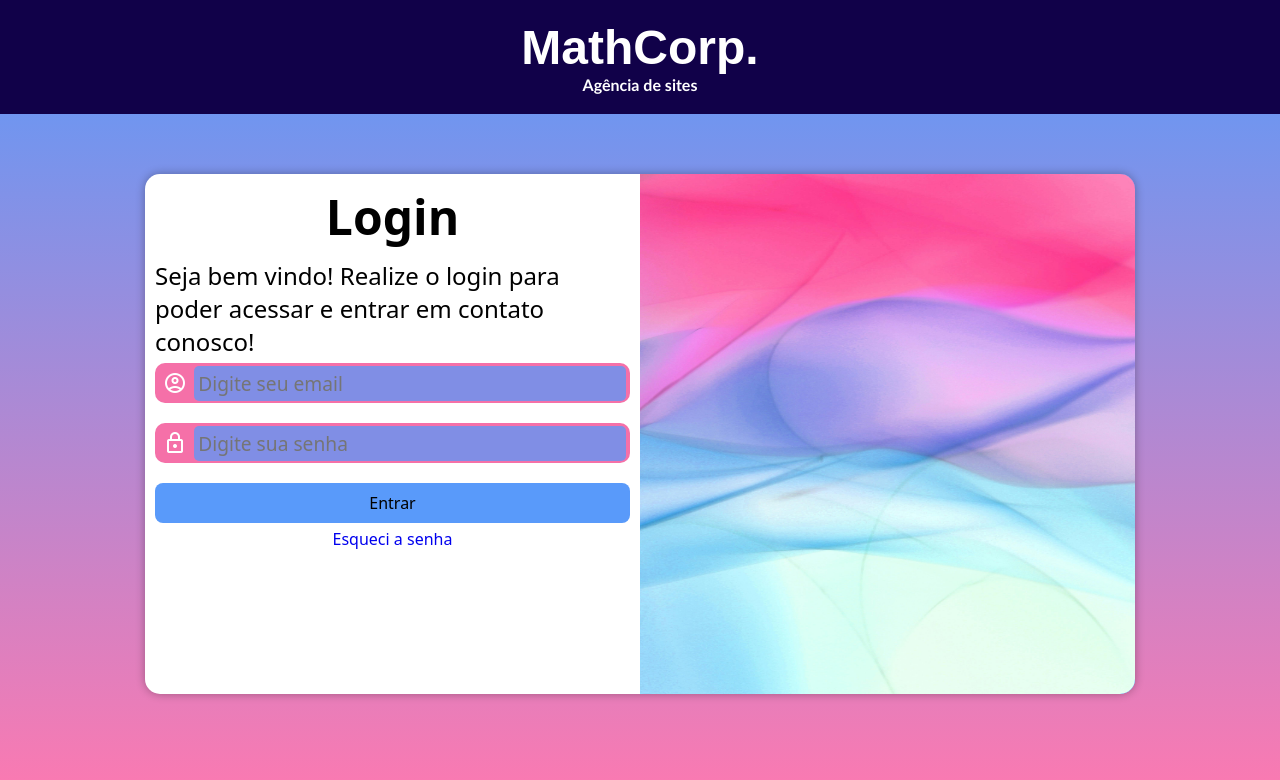
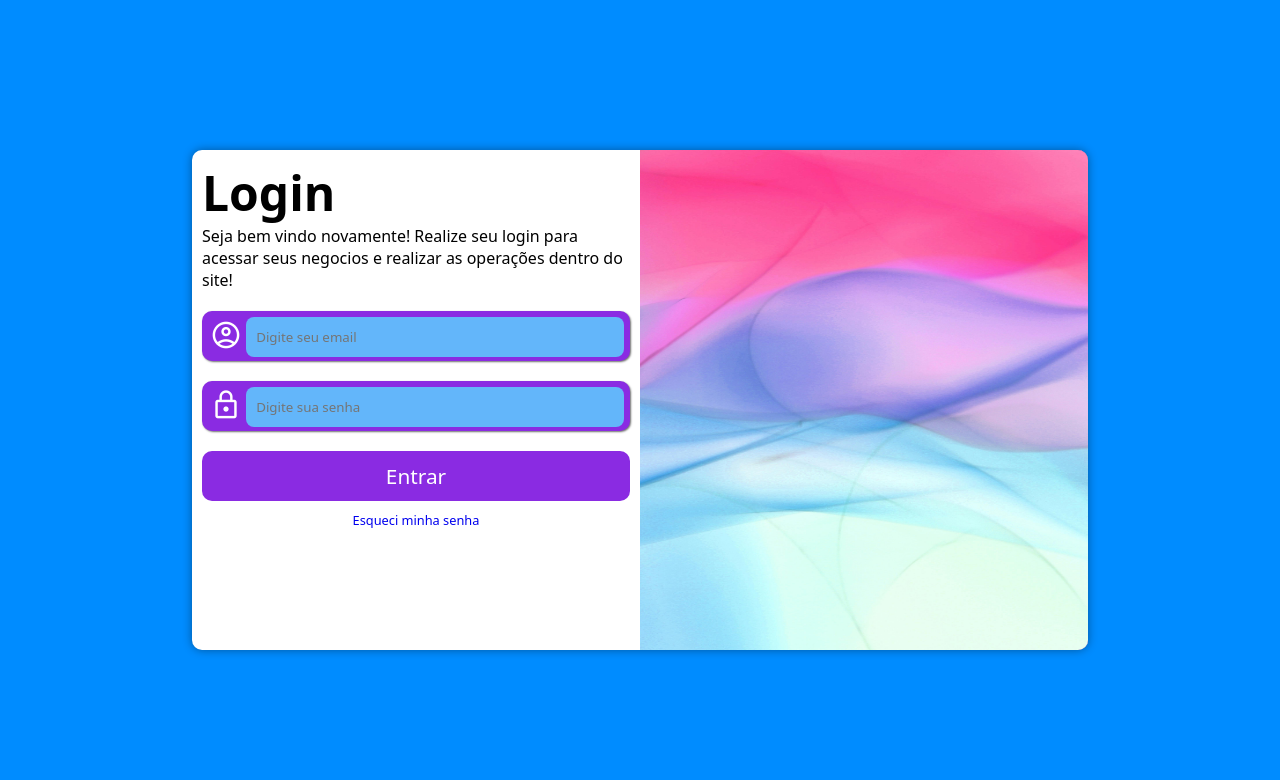
Before and after one commit to MatheusCordeiro52/PORTFOLIO, a plain HTML site: page TelaLogin/index.html in a window 1280 px wide. Drawn offline with nearby package versions, Linux system fonts and the light colour scheme; a web font is replaced by a local one.

Commit message:
TelaLoginUpdate

```diff
--- a/TelaLogin/estilos/midiaquery.css
+++ b/TelaLogin/estilos/midiaquery.css
@@ -1,9 +1,6 @@
 @charset "UTF-8";
 
 @media screen and (min-width: 768px){
-body{
-    background-image: linear-gradient(to bottom, #599afa, #fd79b0);
-}
 section#login{
     width: 80vw;
 }
@@ -17,31 +14,54 @@ section#login > div#formulario{
     width: 70%;
     height: 100%;
 }
-div#formulario > p{
-    font-size: 1.5em;
+section#login h1{
+    font-size: 2em;
 }
 div.campo{
-
-
+    height: 50px;
+    margin-top: 20px;
     margin-bottom: 20px;
+}
+section#login span{
+    font-size: 32px;
+}
+input[type="email"]{
+    height: 40px;
+    width: calc(100% - 50px);
+    transform: translate(0, -10px);
+}
+input[type="password"]{
+    height: 40px;
+    width: calc(100% - 50px);
+    transform: translate(0, -10px);
+}
+section#login .botao{
+    height: 50px;
+}
+form > a.esqueci{
+    margin-top: 10px;
 }
 }
 
 @media screen and (min-width:992px){
     section#login{
-    width: 990px;
+        width: 70vw;
     }
-    section#login > div#imagem{
+    section#login div#imagem{
         float: right;
         width: 50%;
-    height: 100%;
     }
-section#login > div#formulario{
+    section#login div#formulario{
         float: left;
         width: 50%;
-    height: 100%;
     }
-div#formulario > h1{
+    section#login h1{
         font-size: 3em;
     }
+    input[type="email"]{
+    transform: translate(0, -9px);
 }
+input[type="password"]{
+    transform: translate(0, -9px);
+}
+}
--- a/TelaLogin/estilos/style.css
+++ b/TelaLogin/estilos/style.css
@@ -1,5 +1,4 @@
 @charset "UTF-8";
-@import url('https://fonts.googleapis.com/css2?family=Goldman:wght@400;700&display=swap');
 /*Mobile First*/
 *{
     margin: 0;
@@ -7,114 +6,98 @@
     font-family: system-ui, -apple-system, BlinkMacSystemFont, 'Segoe UI', Roboto, Oxygen, Ubuntu, Cantarell, 'Open Sans', 'Helvetica Neue', sans-serif;
     box-sizing: border-box;
 }
-body, html{
-    background-color: #599afa;
+body{
+    background-color: rgb(0, 140, 255);
+    width: 100vw;
     height: 100vh;
-    width: 100vw;
-
-}
-header{
-    background-color: #110149;
-    color: white;
-    text-align: center;
-    padding: 20px;
-
-}
-header h1{
-    font-family: "Goldman", sans-serif;
-    font-size: 3em;
-}
-header h2{
-    font-family: 'Gill Sans', 'Gill Sans MT', Calibri, 'Trebuchet MS', sans-serif;
-    font-size: 1em;
 }
 main{
     position: relative;
-    height: 80vh;
     width: 100vw;
+    height: 100vh;
+
 }
 section#login{
     position: absolute;
     top: 50%;
     left: 50%;
-    transform: translate(-50%,-50%);
+    transform: translate(-50%, -50%);
     overflow: hidden;
+    transition: 0.5s;
 
     background-color: white;
-    width: 300px;
-    height: 520px;
-    border-radius: 15px;
-    box-shadow: 0px 0px 10px rgba(0, 0, 0, 0.315);
-
-    transition: width .4s, height .4s;
-    transition-timing-function: ease;
+    width: 350px;
+    height: 500px;
+    border-radius: 10px;
+    box-shadow: 0px 0px 10px rgba(0, 0, 0, 0.39);
 }
-section#login > div#imagem{
+section#login> #imagem{
     display: block;
-    background: #0065fc url(../Imagens/background.jpg) no-repeat center fixed;
+    background: rebeccapurple url(../Imagens/background.jpg) no-repeat center fixed;
     background-size: cover;
     height: 200px;
+
+}
+label{
+    display: none;
 }
 section#login > div#formulario{
     display: block;
     padding: 10px;
 }
-div#formulario > h1{
-    text-align: center;
-    font-size: 2em;
-    margin-bottom: 10px;
+div.campo{
+    background-color: blueviolet;
+    width: 100%;
+    height:40px;
+    border-radius: 10px;
+    margin-top: 5px;
+    margin-bottom: 5px;
+    box-shadow: 1px 1px 2px rgba(0, 0, 0, 0.568);
 }
-div.campo{
-    background-color: #f570a8;
-    border-radius: 10px;
-    width: 100%;
-    display: block;
-    height: 40px;
-    margin: 5px 0px;
+section#login span{
+    color: white;
+    padding-top: 8px;
+    padding-left: 8px;
 }
-span{
+input[type="email"]{
+    background-color: rgb(99, 182, 250);
+    height: 30px;
+    border-radius: 8px;
+    border-style: none;
+    width: calc(100% - 40px);
+    transform: translate(0, -7px);
+    padding-left: 10px;
+}
+input[type="password"]{
+    background-color: rgb(99, 182, 250);
+    height: 30px;
+    border-radius: 8px;
+    border-style: none;
+    width: calc(100% - 40px);
+    transform: translate(0, -7px);
+    padding-left: 10px;
+}
+input:focus-within{
+    background-color: aliceblue;
+}
+section#login .botao{
+    background-color: blueviolet;
     color: white;
-    height: 40px;
-    width: 35px;
-    padding: 8px;
-}
-div.campo input{
-    background-color: #5999fabe;
-    font-size: 1.2em;
-    width: calc(100% - 43px);
-    height: 100%;
-    transform: translateY(-4px);
-    border: 0px;
-    border-radius: 5px;
-    padding: 4px;
-}
-div.campo input:focus-within{
-    background-color: #c2d8f8;
-}
-form label{
-    display: none;
-}
-input[type=submit]{
-    display: block;
-    font-size: 1em;
     width: 100%;
     height: 40px;
-    background-color: #599afa;
-    border: none;
-    border-radius: 8px;
-    margin-top: 10px;
+    border-radius: 10px;
+    font-size: 1.3em;
+    border-style: none;
 }
-input[type=submit]:hover{
-    background-color: rgba(51, 235, 241, 0.726);
-    transition: transform .2s;
-    transform: scale(0.95);
-    cursor: pointer
+section#login .botao:hover{
+    background-color: rgb(155, 62, 241);
+    transform: scale(0.98);
+    cursor: pointer;
 }
-a.botao{
+form > a.esqueci{
     display: block;
     text-align: center;
-    font-size:1em;
     text-decoration: none;
-    width: 100%;
-    margin-top: 5px;
+    font-size: 0.8em;
+
 }
--- a/TelaLogin/index.html
+++ b/TelaLogin/index.html
@@ -6,44 +6,34 @@
     <title> Tela Login</title>
     <link rel="stylesheet" href="estilos/style.css">
     <link rel="stylesheet" href="estilos/midiaquery.css">
-    <link rel="stylesheet" href="https://fonts.googleapis.com/css2?family=Material+Symbols+Outlined"/>
-
+    <link href="https://fonts.googleapis.com/css2?family=Material+Symbols+Outlined" rel="stylesheet" />
 </head>
 <body>
-    <header>
-        <h1>MathCorp.</h1>
-        <h2>Agência de sites</h2>
-    </header>
     <main>
         <section id="login">
             <div id="imagem">
-
+                <img src="" alt="">
             </div>
         <div id="formulario">
             <h1>Login</h1>
-                <p>Seja bem vindo! Realize o login para poder acessar e entrar em contato conosco!</p>
+            <p>
+                Seja bem vindo novamente! Realize seu login para acessar seus negocios e realizar as operações dentro do site!
+            </p>
             <form action="login.php" method="post" autocomplete="on">
                 <div class="campo">
-                    <p>
                     <span class="material-symbols-outlined">account_circle</span>
-                        <input type="email" name="email" id="iemail" placeholder="Digite seu email" autocomplete="email" maxlength="30">
-                        <label for="iemail">Email</label> <br>
-                    </p>
+                    <input type="email" name="email" id="iemail" autocomplete="email" placeholder="Digite seu email" maxlength="40">
+                    <label for="iemail">Email</label>
                 </div>
                 <div class="campo">
-                    <p>
                     <span class="material-symbols-outlined">lock</span>
-                        <input type="password" name="senha" id="isenha" placeholder="Digite sua senha" autocomplete="current-password" minlength="8" maxlength="20" required>
-                        <label for="isenha">Senha</label> <br>
-                    </p>
+                    <input type="password" name="senha" id="isenha" autocomplete="current-password" minlength="8" maxlength="20" placeholder="Digite sua senha">
+                    <label for="isenha">Senha</label>
                 </div>
-                    <p>
-                        <input type="submit" value="Entrar">
-                        <a href="esqueci.html" class="botao">Esqueci a senha</a>
-                    </p>
+                <input class="botao" type="submit" value="Entrar">
+                <a href="Esqueci.html" class="esqueci">Esqueci minha senha</a>
             </form>
         </div>
-            </section>
     </main>
 </body>
 </html>
```
Lines whose indentation alone changed are shown as unchanged.
